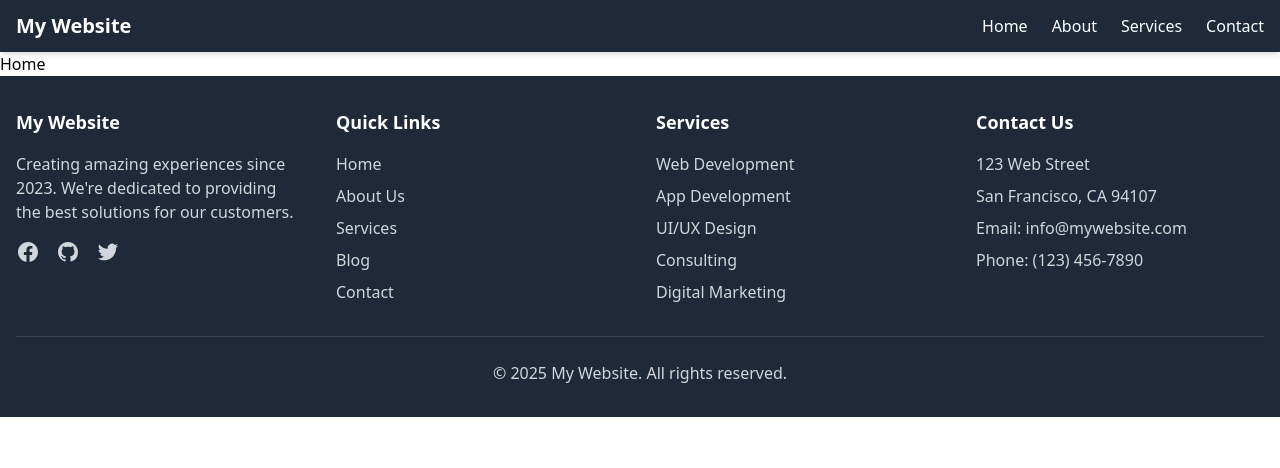
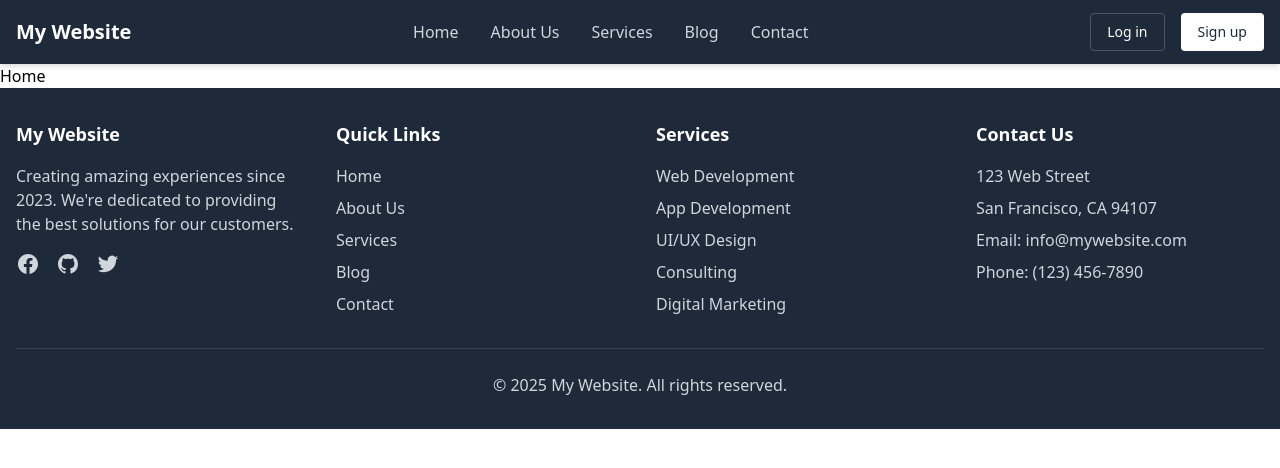
Before and after one commit to alenway/zelo, a Next.js app: page / in a window 1280 px wide. Shown: the top 468 px of the page. Built offline with nearby package versions, Linux system fonts and the light colour scheme.

Commit message:
added header component

```diff
--- a/src/components/Header/page.tsx
+++ b/src/components/Header/page.tsx
@@ -1,63 +1,112 @@
+// components/Header.tsx
 "use client"
-import React, { useState } from 'react';
 
-type Props = {}
+import Link from 'next/link';
+import { useState } from 'react';
 
-const page = (props: Props) => {
+export default function Header() {
+  const [isMobileMenuOpen, setIsMobileMenuOpen] = useState(false);
 
-  const [isMenuOpen, setIsMenuOpen] = useState(false);
-
-  const toggleMenu = () => {
-    setIsMenuOpen(!isMenuOpen);
-  };
   return (
     <header className="bg-gray-800 text-white shadow-md">
-      <div className="container mx-auto px-4 py-3">
-        <div className="flex justify-between items-center">
-          {/* Logo */}
-          <div className="text-xl font-bold">
-            <a href="/" className="flex items-center">
-              <span>My Website</span>
-            </a>
+      <div className="container mx-auto px-4">
+        <div className="flex justify-between items-center h-16">
+          <div className="flex-shrink-0">
+            <Link href="/" className="flex items-center">
+              <span className="text-xl font-bold">My Website</span>
+            </Link>
           </div>
 
           {/* Desktop Navigation */}
-          <nav className="hidden md:flex space-x-6">
-            <a href="/" className="hover:text-blue-300 transition duration-300">Home</a>
-            <a href="/about" className="hover:text-blue-300 transition duration-300">About</a>
-            <a href="/services" className="hover:text-blue-300 transition duration-300">Services</a>
-            <a href="/contact" className="hover:text-blue-300 transition duration-300">Contact</a>
+          <nav className="hidden md:flex space-x-8">
+            <Link href="/" className="text-gray-300 hover:text-white transition duration-300">
+              Home
+            </Link>
+            <Link href="/about" className="text-gray-300 hover:text-white transition duration-300">
+              About Us
+            </Link>
+            <Link href="/services" className="text-gray-300 hover:text-white transition duration-300">
+              Services
+            </Link>
+            <Link href="/blog" className="text-gray-300 hover:text-white transition duration-300">
+              Blog
+            </Link>
+            <Link href="/contact" className="text-gray-300 hover:text-white transition duration-300">
+              Contact
+            </Link>
           </nav>
 
-          {/* Mobile Menu Button */}
+          {/* Auth Buttons */}
+          <div className="hidden md:flex items-center space-x-4">
+            <Link href="/auth/login">
+              <button className="px-4 py-2 text-sm font-medium text-white border border-gray-600 rounded hover:bg-gray-700 focus:outline-none focus:ring-2 focus:ring-offset-2 focus:ring-offset-gray-800 focus:ring-white transition duration-300">
+                Log in
+              </button>
+            </Link>
+            <Link href="/auth/signup">
+              <button className="px-4 py-2 text-sm font-medium text-gray-800 bg-white border border-transparent rounded hover:bg-gray-200 focus:outline-none focus:ring-2 focus:ring-offset-2 focus:ring-offset-gray-800 focus:ring-white transition duration-300">
+                Sign up
+              </button>
+            </Link>
+          </div>
+
+          {/* Mobile menu button */}
+          <div className="md:hidden">
             <button
-            className="md:hidden text-white focus:outline-none"
-            onClick={toggleMenu}
+              onClick={() => setIsMobileMenuOpen(!isMobileMenuOpen)}
+              className="inline-flex items-center justify-center p-2 rounded-md text-gray-400 hover:text-white hover:bg-gray-700 focus:outline-none focus:ring-2 focus:ring-inset focus:ring-white"
             >
-            {isMenuOpen ? (
-              <svg className="w-6 h-6" fill="none" stroke="currentColor" viewBox="0 0 24 24" xmlns="http://www.w3.org/2000/svg">
-                <path strokeLinecap="round" strokeLinejoin="round" strokeWidth="2" d="M6 18L18 6M6 6l12 12"></path>
+              <span className="sr-only">Open main menu</span>
+              {isMobileMenuOpen ? (
+                <svg className="block h-6 w-6" xmlns="http://www.w3.org/2000/svg" fill="none" viewBox="0 0 24 24" stroke="currentColor" aria-hidden="true">
+                  <path strokeLinecap="round" strokeLinejoin="round" strokeWidth="2" d="M6 18L18 6M6 6l12 12" />
                 </svg>
               ) : (
-              <svg className="w-6 h-6" fill="none" stroke="currentColor" viewBox="0 0 24 24" xmlns="http://www.w3.org/2000/svg">
-                <path strokeLinecap="round" strokeLinejoin="round" strokeWidth="2" d="M4 6h16M4 12h16M4 18h16"></path>
+                <svg className="block h-6 w-6" xmlns="http://www.w3.org/2000/svg" fill="none" viewBox="0 0 24 24" stroke="currentColor" aria-hidden="true">
+                  <path strokeLinecap="round" strokeLinejoin="round" strokeWidth="2" d="M4 6h16M4 12h16M4 18h16" />
                 </svg>
               )}
             </button>
           </div>
+        </div>
+      </div>
 
-        {/* Mobile Navigation */}
-        {isMenuOpen && (
-          <nav className="md:hidden mt-3 pb-2 space-y-2">
-            <a href="/" className="block hover:text-blue-300 transition duration-300 py-2">Home</a>
-            <a href="/about" className="block hover:text-blue-300 transition duration-300 py-2">About</a>
-            <a href="/services" className="block hover:text-blue-300 transition duration-300 py-2">Services</a>
-            <a href="/contact" className="block hover:text-blue-300 transition duration-300 py-2">Contact</a>
-          </nav>
+      {/* Mobile Menu */}
+      {isMobileMenuOpen && (
+        <div className="md:hidden">
+          <div className="px-2 pt-2 pb-3 space-y-1 sm:px-3">
+            <Link href="/" className="block px-3 py-2 rounded-md text-base font-medium text-gray-300 hover:text-white hover:bg-gray-700">
+              Home
+            </Link>
+            <Link href="/about" className="block px-3 py-2 rounded-md text-base font-medium text-gray-300 hover:text-white hover:bg-gray-700">
+              About Us
+            </Link>
+            <Link href="/services" className="block px-3 py-2 rounded-md text-base font-medium text-gray-300 hover:text-white hover:bg-gray-700">
+              Services
+            </Link>
+            <Link href="/blog" className="block px-3 py-2 rounded-md text-base font-medium text-gray-300 hover:text-white hover:bg-gray-700">
+              Blog
+            </Link>
+            <Link href="/contact" className="block px-3 py-2 rounded-md text-base font-medium text-gray-300 hover:text-white hover:bg-gray-700">
+              Contact
+            </Link>
+          </div>
+          <div className="pt-4 pb-3 border-t border-gray-700">
+            <div className="flex items-center px-5 space-x-3">
+              <Link href="/auth/login" className="w-1/2">
+                <button className="w-full px-4 py-2 text-sm font-medium text-white border border-gray-600 rounded hover:bg-gray-700 focus:outline-none focus:ring-2 focus:ring-white transition duration-300">
+                  Log in
+                </button>
+              </Link>
+              <Link href="/auth/signup" className="w-1/2">
+                <button className="w-full px-4 py-2 text-sm font-medium text-gray-800 bg-white border border-transparent rounded hover:bg-gray-200 focus:outline-none focus:ring-2 focus:ring-white transition duration-300">
+                  Sign up
+                </button>
+              </Link>
+            </div>
+          </div>
+        </div>
       )}
-      </div>
     </header>
-  )
+  );
 }
-
-export default page;
```
Lines whose indentation alone changed are shown as unchanged.
